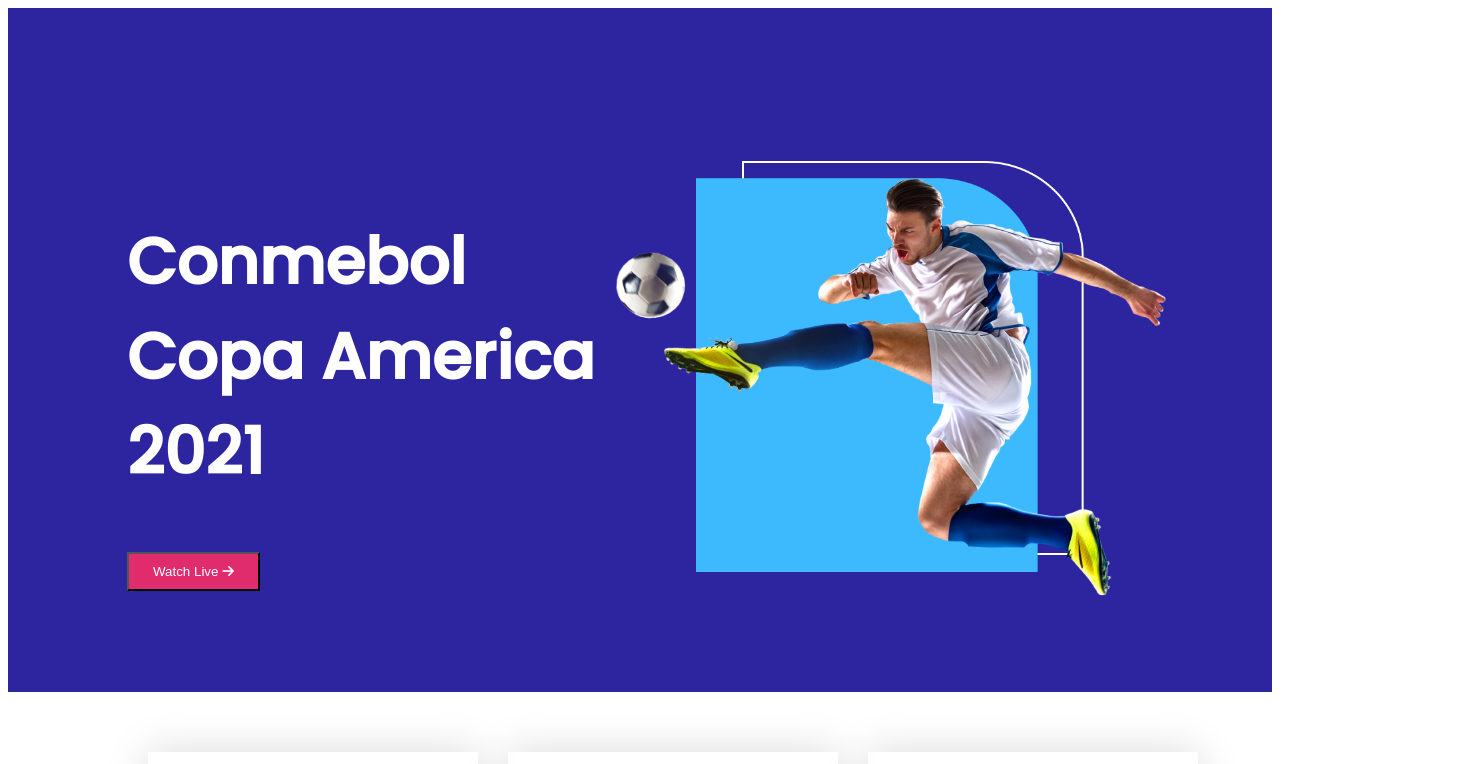
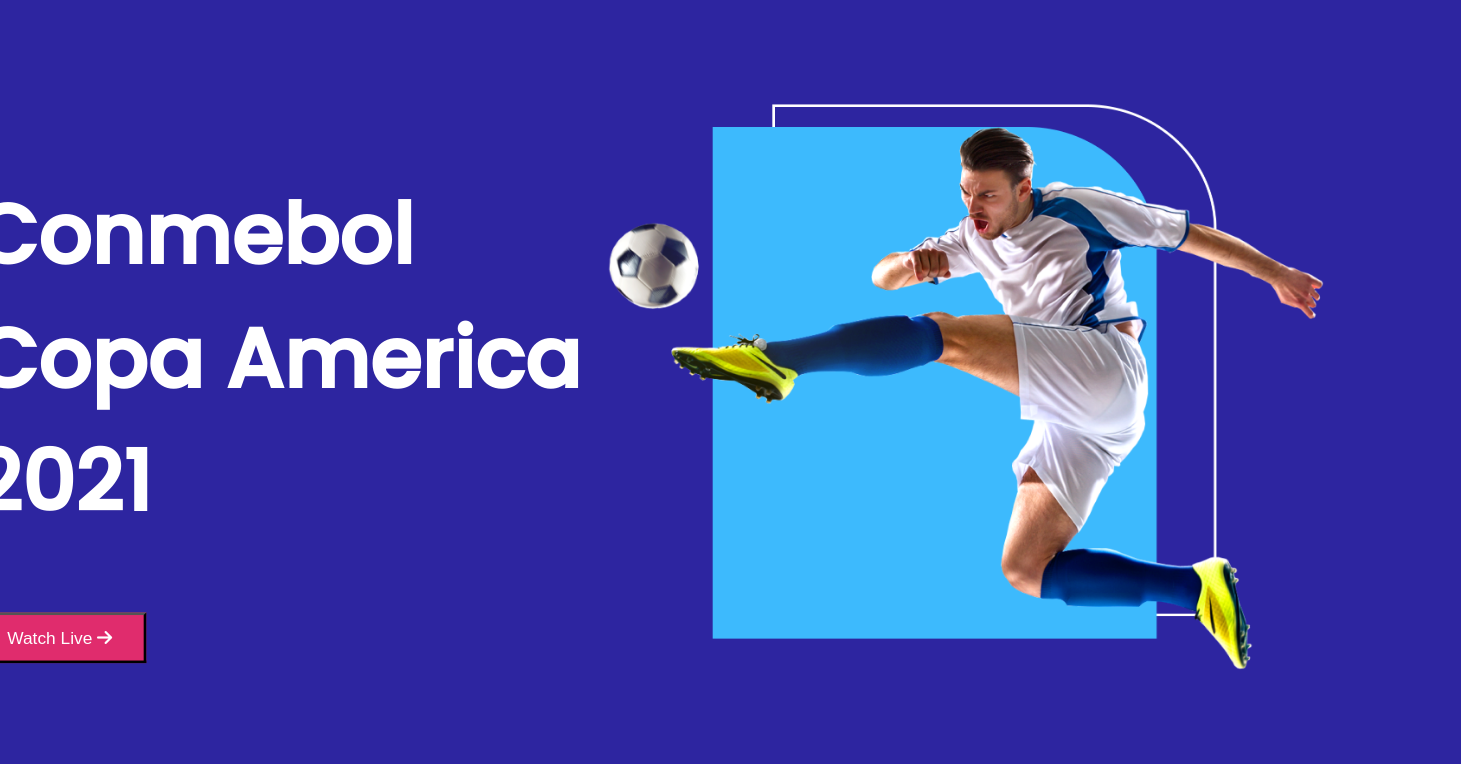
Before and after one commit to sakibrahman884/responsive-football, a plain HTML site: page index.html in a window 1280 px wide. In both pictures the pointer is over the element 640 px from the left and 350 px from the top of the page. Shown: the top 764 px of the page, 1461 px wide, since content can reach past the window. Drawn offline with Linux system fonts and the light colour scheme.

Commit message:
hover in the top

```diff
--- a/styles/style.css
+++ b/styles/style.css
@@ -13,6 +13,11 @@ button{
 }
 /* top part styles */
 
+/* hover in top  */
+.top:hover{
+    transform: scale(1.3);
+    transition: transform 3s;
+}
 .top{
     display: grid;
     grid-template-columns: repeat(2,1fr);
```
